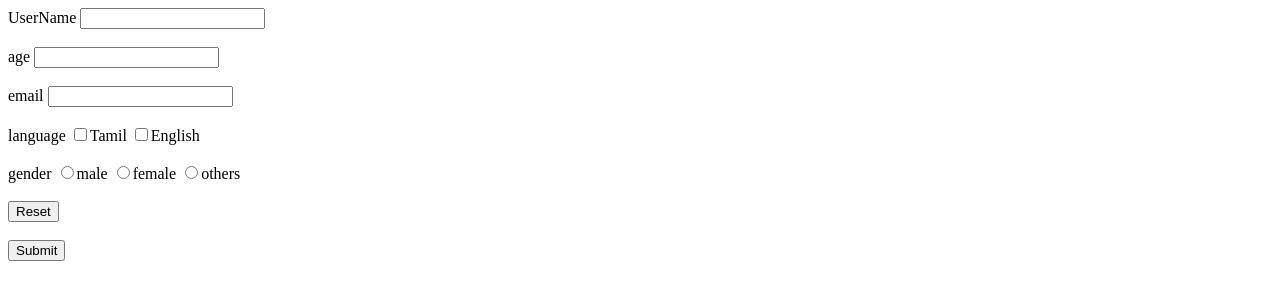
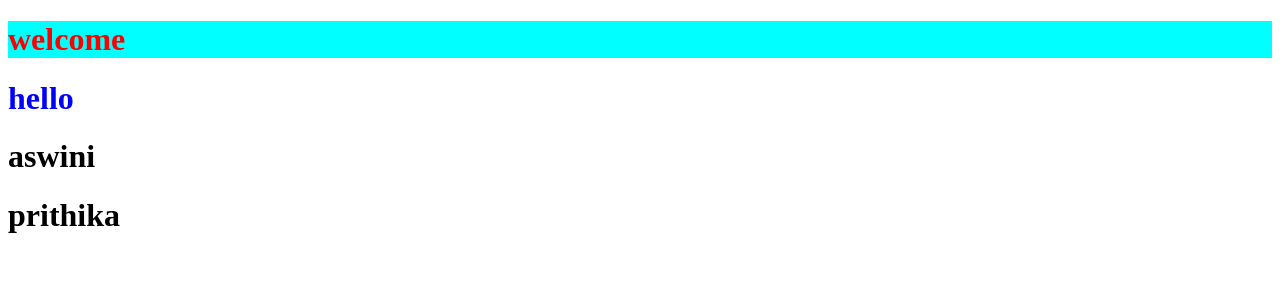
Before and after one commit to aswini11-17/day1, a plain HTML site: page index.html in a window 1280 px wide. Drawn offline with Linux system fonts and the light colour scheme.

Commit message:
css day 1

```diff
--- a/index.html
+++ b/index.html
@@ -4,34 +4,18 @@
     <meta charset="UTF-8">
     <meta name="viewport" content="width=device-width, initial-scale=1.0">
     <title>Document</title>
+    <link rel="stylesheet" href="style.css">
+    <!-- <style>
+        h1{
+            color:aqua;
+        }
+
+    </style> -->
 </head>
 <body>
-    <form action="login.html" method="post">
-        <label for="">UserName</label>
-        <input type="text"><br><br>
-        <label for="">age</label>
-        <input type="number"><br><br>
-        <label for="">email</label>
-        <input type="email"><br><br>
-        <label for="">language</label>
-        <input type="checkbox">Tamil
-        <input type="checkbox">English <br><br>
-        <label for="">gender</label>
-        <input type="radio"name="gender">male
-        <input type="radio"name="gender">female
-        <input type="radio"name="gender">others<br><br>
-        <input type="reset"><br><br>
-        <input type="submit">
-
-
-
-
-
-
-
-
-
-
-    </form>
+    <h1 style="color:red;background-color:aqua">welcome</h1>
+    <h1 style="color:blue">hello</h1>
+    <h1>aswini</h1>
+    <h1>prithika</h1>
 </body>
 </html>
```
